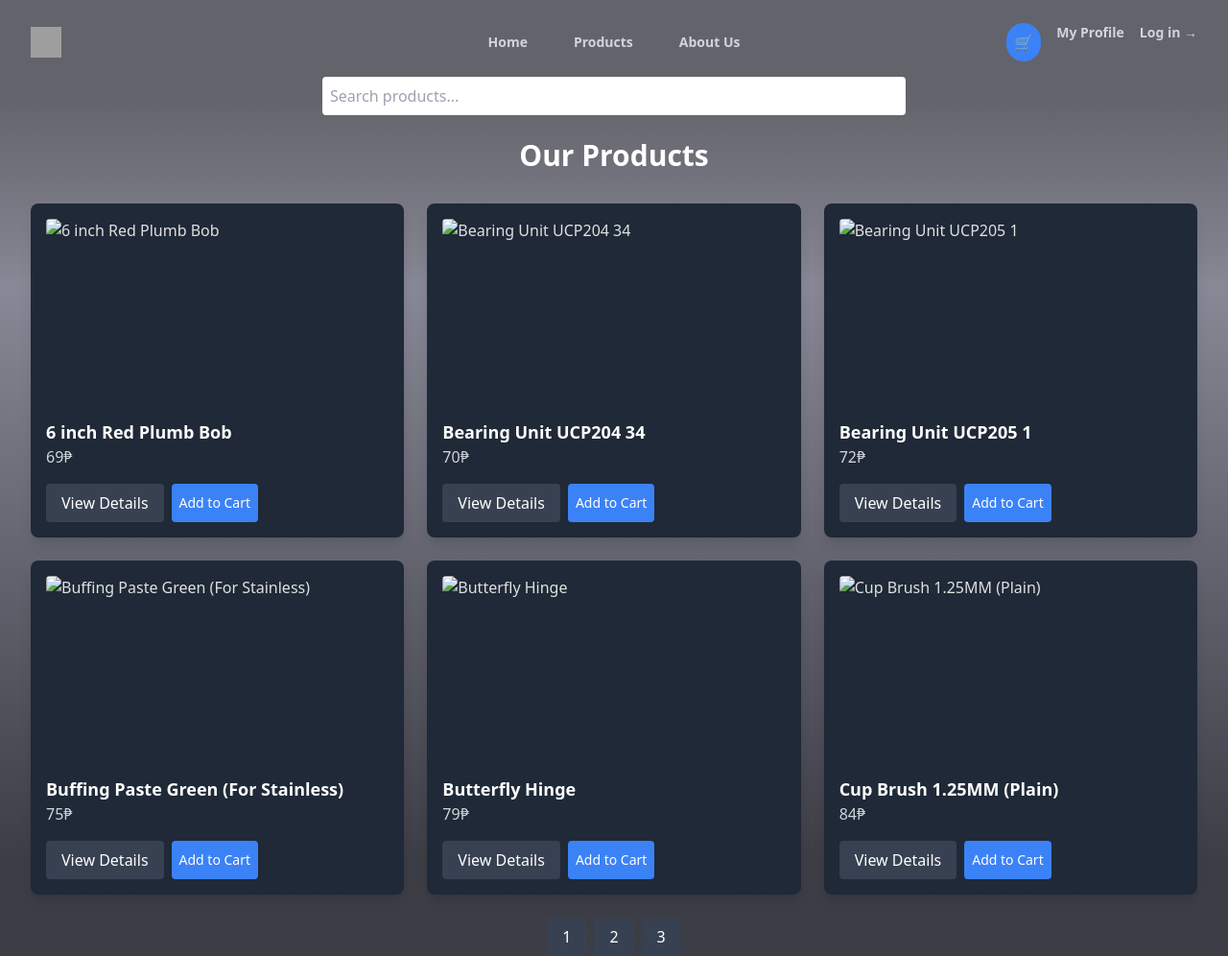
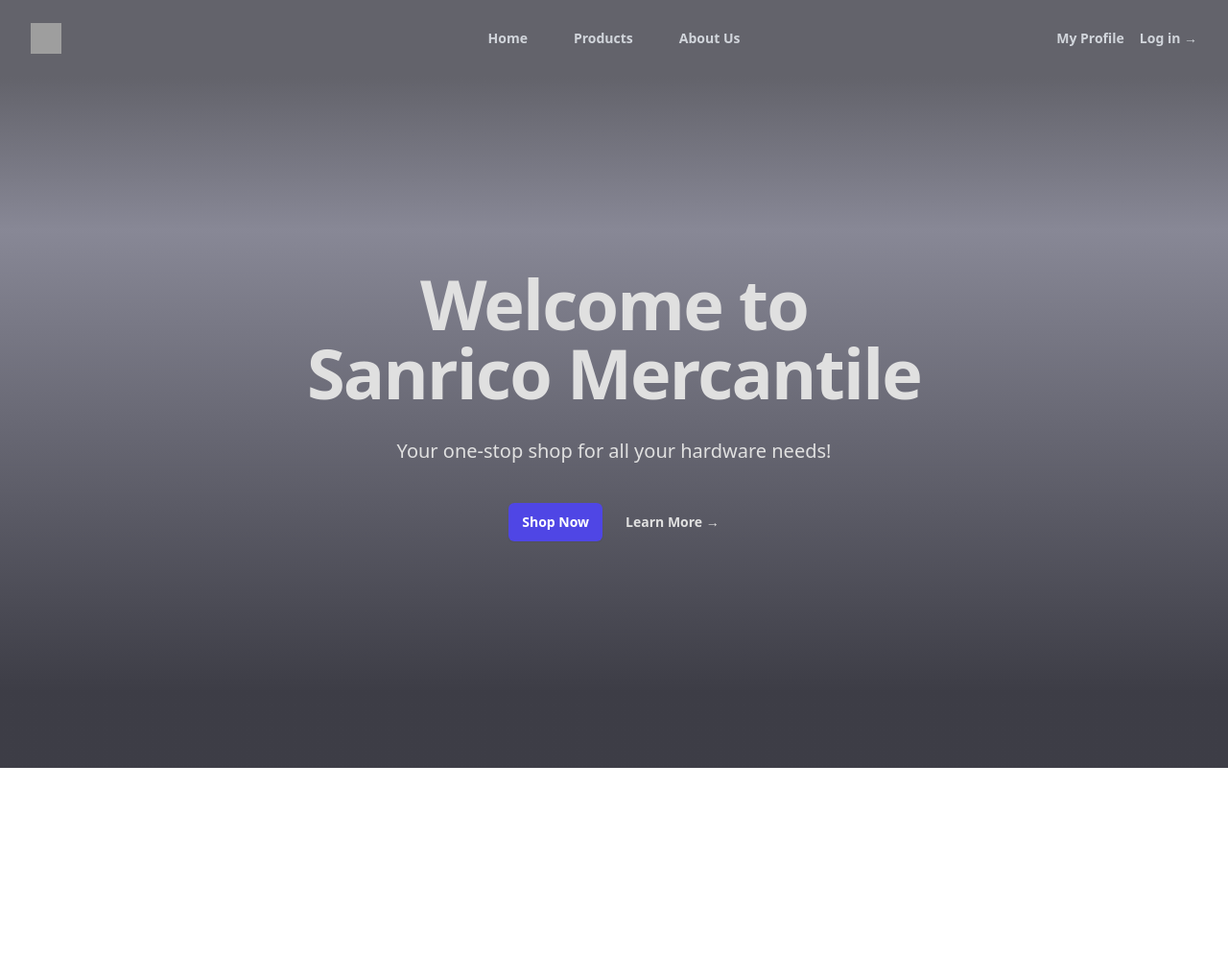
Before and after one commit to AmUnsure/SanricoWeb, a plain HTML site: page home.html in a window 1280 px wide. Shown: the whole page at 96% size. After the commit the page ends 800 px from the top, so only its background shows below. Drawn offline with nearby package versions, Linux system fonts and the light colour scheme; grey boxes are pictures that could not be loaded.

Commit message:
Update home.html

```diff
--- a/home.html
+++ b/home.html
@@ -3,33 +3,20 @@
 <head>
     <meta charset="UTF-8">
     <meta name="viewport" content="width=device-width, initial-scale=1.0">
-    <title>Products - Sanrico Mercantile</title>
+    <title>Home - Sanrico Mercantile</title>
     <script src="https://cdn.tailwindcss.com"></script>
     <style>
         body {
             background: linear-gradient(
                 to bottom,
-                rgba(60, 60, 70, 0.8) 10%,
-                rgba(85, 85, 105, 0.7) 30%,
-                rgba(40, 40, 50, 0.9) 90%
+                rgba(60, 60, 70, 0.8) 10%,  /* Soft dark grey (top) */
+                rgba(85, 85, 105, 0.7) 30%, /* Muted purple (center) */
+                rgba(40, 40, 50, 0.9) 90%  /* Deep indigo/grey (bottom) */
             );
-            color: #e0e0e0;
+            color: #e0e0e0; /* Light grey text*/
             min-height: 100vh;
             display: flex;
             flex-direction: column;
-            overflow-y: auto;
-        }
-        .zoom {
-            transition: transform .2s;
-        }
-        .zoom:hover {
-            transform: scale(1.1);
-        }
-        .active {
-            background-color: #4a5568;
-        }
-        #cartIcon {
-            display: block;
         }
     </style>
 </head>
@@ -47,122 +34,22 @@
         <a href="items.html" class="text-sm font-semibold text-gray-300 hover:text-white">Products</a>
         <a href="#" class="text-sm font-semibold text-gray-300 hover:text-white">About Us</a>
       </div>
-      <div class="hidden lg:flex lg:flex-1 lg:justify-end space-x-4">
-        <button id="cartIcon" class="p-2 bg-blue-500 text-white rounded-full" onclick="window.location.href='cart.html'">🛒</button>
-        <a href="profile.html" class="text-sm font-semibold text-gray-300 hover:text-white">My Profile</a>
-        <a href="login.html" class="text-sm font-semibold text-gray-300 hover:text-white">Log in &rarr;</a>
+        <div class="hidden lg:flex lg:flex-1 lg:justify-end space-x-4">
+          <a href="profile.html" class="text-sm font-semibold text-gray-300 hover:text-white">My Profile</a>
+          <a href="login.html" class="text-sm font-semibold text-gray-300 hover:text-white">Log in &rarr;</a>
       </div>
     </nav>
   </header>
 
-  <main class="pt-20 px-6 lg:px-8">
-    <div class="mb-6 flex justify-center">
-        <input type="text" id="searchBar" placeholder="Search products..." class="p-2 w-1/2 text-black rounded" oninput="filterProducts()">
+  <div class="relative isolate px-6 pt-14 lg:px-8">
+    <div class="mx-auto max-w-2xl py-32 sm:py-48 lg:py-56 text-center">
+      <h1 class="text-5x2 font-semibold tracking-tight text-white-100 sm:text-7xl">Welcome to Sanrico Mercantile</h1>
+      <p class="mt-8 text-lg font-medium text-white-400 sm:text-xl">Your one-stop shop for all your hardware needs!</p>
+      <div class="mt-10 flex items-center justify-center gap-x-6">
+        <a href="items.html" class="rounded-md bg-indigo-600 px-3.5 py-2.5 text-sm font-semibold text-white shadow-sm hover:bg-indigo-500">Shop Now</a>
+        <a href="login.html" class="text-sm font-semibold text-white-300 hover:text-white">Learn More &rarr;</a>
+      </div>
     </div>
-
-    <h1 class="text-3xl font-bold text-white text-center mb-8">Our Products</h1>
-    <div id="productContainer" class="grid grid-cols-1 sm:grid-cols-2 lg:grid-cols-3 gap-6"></div>
-    <div class="flex justify-center mt-6 space-x-2" id="pagination"></div>
-  </main>
-
-  <script>
-     const products = [
-        { img: "6inch-red-plumb-bob.jpeg", name: "6 inch Red Plumb Bob", desc: "69₱" },
-        { img: "BEARING UNIT UCP204 34.jpg", name: "Bearing Unit UCP204 34", desc: "70₱" },
-        { img: "BEARING UNIT UCP205 1.jpg", name: "Bearing Unit UCP205 1", desc: "72₱" },
-        { img: "BUFFING PASTE GREEN FOR STAINLESS.jpg", name: "Buffing Paste Green (For Stainless)", desc: "75₱" },
-        { img: "BUTTERFLY HINGE 1 2 2 3 4 rename nalang sa size.jpg", name: "Butterfly Hinge", desc: "79₱" },
-        { img: "CUP BRUSH 1.25MM PLAIN.jpg", name: "Cup Brush 1.25MM (Plain)", desc: "84₱" },
-        { img: "CUP HOOK 1 3 11 2 rename nalang te ha.jpg", name: "Cup Hook", desc: "90₱" },
-        { img: "GLASS LOCK.jpg", name: "Glass Lock", desc: "97₱" },
-        { img: "L-HOOK WITH RUBBER 1.jpg", name: "L-Hook With Rubber 1", desc: "105₱" },
-        { img: "PVC CABINET HANDLE 4.jpg", name: "PVC Cabinet Handle 4", desc: "114₱" },
-        { img: "STANLEY LOOSE PIN HINGE 3 ORIGINAL.png", name: "Stanley Loose Pin Hinge 3 Original", desc: "124₱" },
-        { img: "YALE PADLOCK 25MM.jpg", name: "Yale Padlock 25MM", desc: "135₱" },
-        { img: "YALE PADLOCK 30MM.jpg", name: "Yale Padlock 30MM", desc: "147₱" },
-        { img: "CIRCULAR LAMP 22W SLIM TYPE.png", name: "Circular Lamp 22W Slim Type", desc: "160₱" },
-        { img: "FUSE BOX 30A   SAFETY SWICTH.jpg", name: "Fuse Box 30A Safety Switch", desc: "174₱" },
-        { img: "GI COUPLING REDUCER.jpg", name: "GI Coupling Reducer", desc: "189₱" },
-        { img: "NEMA 3R  PLUG IN.jpg", name: "Nema 3R  Plug In", desc: "205₱" },
-        { img: "PDX WIRE.jpg", name: "PDX Wire", desc: "222₱" }
-    ];
-
-    const itemsPerPage = 6;
-    let currentPage = 1;
-    let filteredProducts = [...products];
-
-    function displayProducts(page) {
-        const startIndex = (page - 1) * itemsPerPage;
-        const endIndex = startIndex + itemsPerPage;
-        const displayedProducts = filteredProducts.slice(startIndex, endIndex);
-
-        document.getElementById("productContainer").innerHTML = displayedProducts.map(product => `
-            <div class="product-item bg-gray-800 p-4 rounded-lg shadow-lg zoom">
-                <img src="${product.img}" alt="${product.name}" class="w-full h-48 object-cover rounded">
-                <h2 class="text-lg font-semibold text-white mt-4">${product.name}</h2>
-                <p class="text-gray-300">${product.desc}</p>
-                <div class="mt-4 flex space-x-2">
-                    <button class="px-4 py-2 bg-gray-700 text-white rounded hover:bg-gray-600">View Details</button>
-                    <button onclick="addToCart('${product.name}')" class="px-2 py-1 bg-blue-500 text-white text-sm rounded hover:bg-blue-400">Add to Cart</button>
-                </div>
-            </div>
-        `).join("");
-        updatePagination();
-    }
-
-    function addToCart(productName, goToCart = false) {
-    const product = products.find(p => p.name === productName);
-    if (!product) return;
-
-    let cart = JSON.parse(localStorage.getItem('cart')) || [];
-
-    const existingProductIndex = cart.findIndex(item => item.name === productName);
-
-    if (existingProductIndex >= 0) {
-        cart[existingProductIndex].quantity += 1;
-    } else {
-        cart.push({
-            name: product.name,
-            price: product.desc,
-            img: product.img,
-            quantity: 1
-        });
-    }
-
-    localStorage.setItem('cart', JSON.stringify(cart));
-
-    document.getElementById("cartIcon").style.display = "block";
-    alert(`${productName} added to cart!`);
-
-    if (goToCart) {
-        window.location.href = 'cart.html';
-    }
-}
-    function filterProducts() {
-        let input = document.getElementById("searchBar").value.toLowerCase();
-        filteredProducts = products.filter(product => product.name.toLowerCase().includes(input));
-        currentPage = 1;
-        displayProducts(currentPage);
-    }
-
-    function updatePagination() {
-        const totalPages = Math.ceil(filteredProducts.length / itemsPerPage);
-        const paginationContainer = document.getElementById("pagination");
-        paginationContainer.innerHTML = "";
-
-        for (let i = 1; i <= totalPages; i++) {
-            const button = document.createElement("button");
-            button.textContent = i;
-            button.className = `px-4 py-2 bg-gray-700 text-white rounded hover:bg-gray-600 ${i === currentPage ? 'active' : ''}`;
-            button.onclick = () => {
-                currentPage = i;
-                displayProducts(currentPage);
-            };
-            paginationContainer.appendChild(button);
-        }
-    }
-
-    displayProducts(currentPage);
-  </script>
+  </div>
 </body>
 </html>
```
